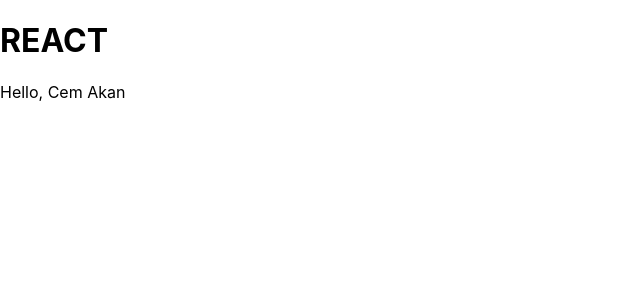
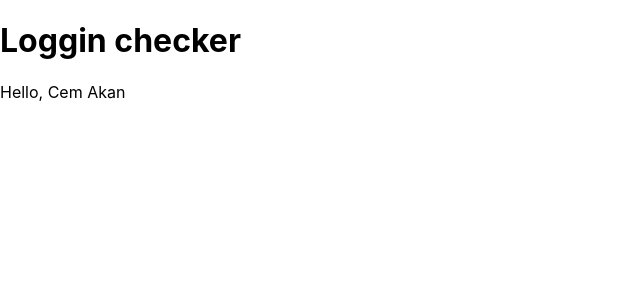
Before and after one commit to CemAkan/reactCourse, a React (Create React App) app: page / in a window 1280 px wide. Shown: the top 300 px of the page, without its empty margins (0-640 px from the left). Built offline with nearby package versions, Linux system fonts and the light colour scheme.

Commit message:
Header message changed

```diff
--- a/src/components/Header.js
+++ b/src/components/Header.js
@@ -1,5 +1,5 @@
 function Header() {
-  return <h1>REACT</h1>;
+  return <h1>Loggin checker</h1>;
 }
 
 export default Header;
```
